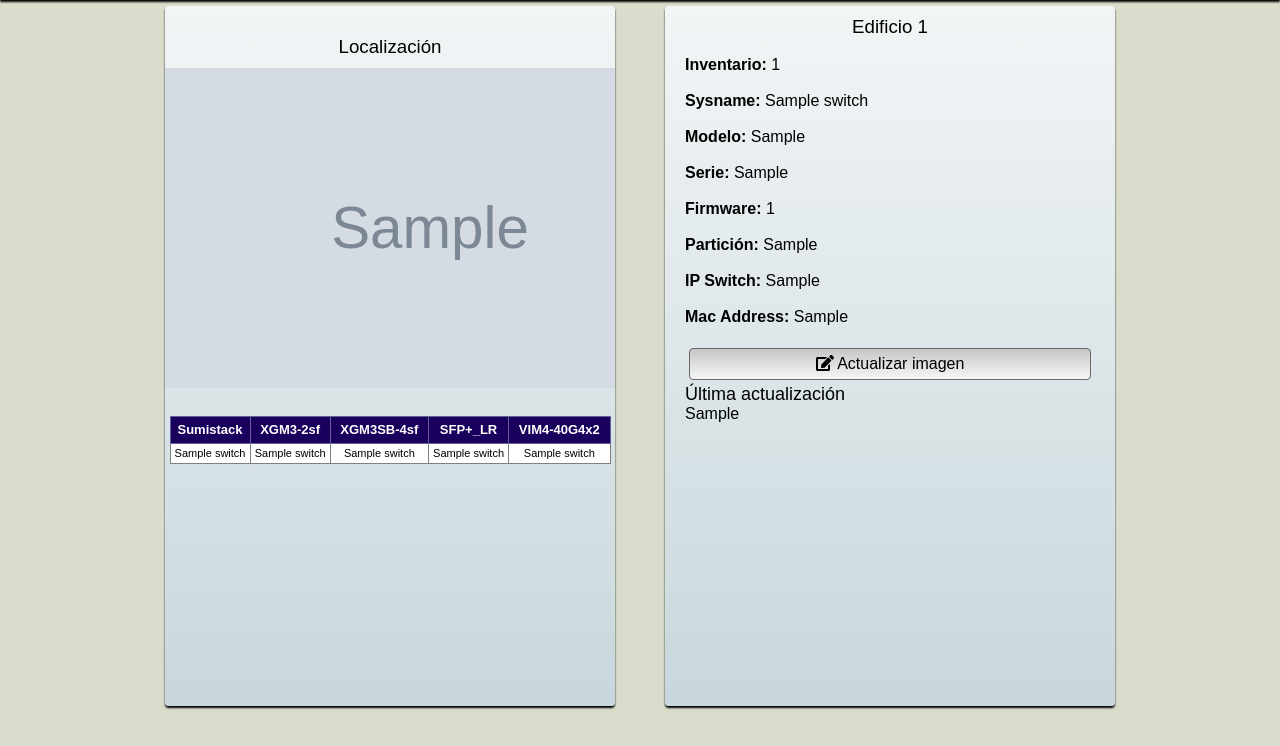
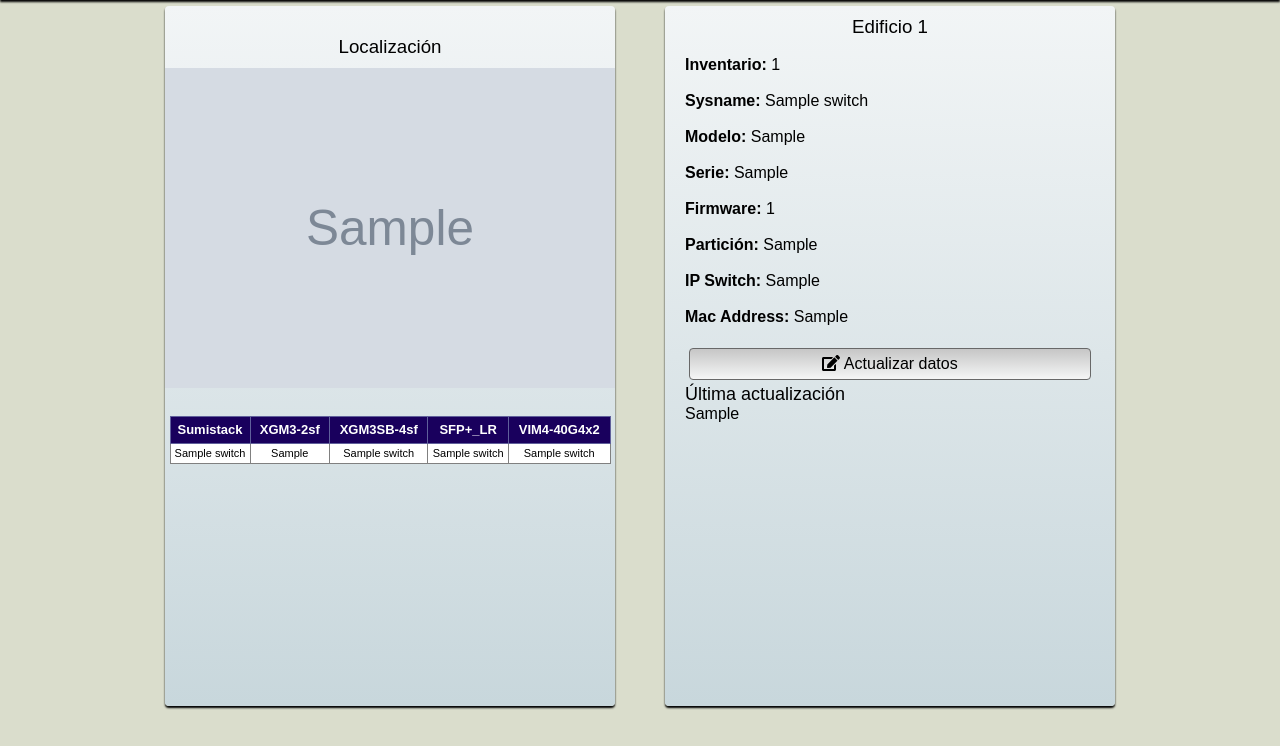
Before and after one commit to jesus-adame/Proyecto-de-red-inal-mbrica, a PHP site: page /red-uaem/vista-sw.php?switch=1 in a window 1280 px wide. Shown: the part 96-842 px from the top of the page. Run offline with PHP 8.4, Linux system fonts and the light colour scheme; the visitor is signed in with stand-in values (Sample User, id 1); tables that the repository leaves empty or names only in its code hold one stand-in row (values such as "Sample post"); grey boxes marked "Sample" are stand-in pictures; some web fonts are replaced.

Commit message:
Se editaron los permisos

```diff
--- a/control-usuarios.php
+++ b/control-usuarios.php
@@ -1,6 +1,9 @@
 <?php
 include 'struct/header.php';
 include 'php/conexion.class.php';
+if (!isset($_SESSION['tipo']) || $_SESSION['tipo'] != 1) {
+  header('location: inicio.php'); // Evita el acceso a usuarios no identificados
+}
 Conexion::abrirConexion();
 ?>
 <main class="contenido wrapper">
--- a/inventario-edif.php
+++ b/inventario-edif.php
@@ -11,7 +11,7 @@ include 'php/conexion.class.php';
           <th style="width: 10%">Número</th>
           <th style="width: 50%">nombre</th>
           <th style="max-width: 100px">Imagen</th>
-          <?php if ($_SESSION['tipo'] == 1) { ?>
+          <?php if ($_SESSION['tipo'] == 1 || $_SESSION['tipo'] == 3) { ?>
           <th class='id'>
             <a href="reg-agregar-edif.php" class="boton default"><i class="fas fa-plus-circle"></i> Agregar</a>
           </td>
@@ -35,7 +35,7 @@ include 'php/conexion.class.php';
             <p class="cartel"><?php echo $row['estado']; ?></p>
           </td>
           <?php
-          if ($_SESSION['tipo'] == 1) { ?>
+          if ($_SESSION['tipo'] == 1 || $_SESSION['tipo'] == 3) { ?>
           <td>
             <a class="center boton default2 col-xs-1" style="margin-bottom: .5em;" href="reg-editar-edif.php?id_edificio=<?php echo $row['id_edificio']; ?>">
               <i class="fas fa-edit"></i> Editar
--- a/vista-sw.php
+++ b/vista-sw.php
@@ -18,8 +18,8 @@ $srow = mysqli_fetch_array($sresult);
   <div class="row">
     <div class=" div-ap img-ap col-xs-1 col-md-2 box"><br>
       <h3>Localización</h3>
-      <img style="height: 20em" class="wrapper"
-      src="imagenes/switchs/<?php echo $srow['imagen']; ?>" alt="Imagen"><br>
+      <img style="max-height: 20em; width: 100%" class="wrapper"
+      src="imagenes/switchs/<?php echo $srow['imagen']; ?>" alt="<?php echo $row['sysname']; ?>"><br>
       <div style="overflow-x: auto; margin: auto;">
         <table class="radius">
           <thead>
@@ -34,7 +34,7 @@ $srow = mysqli_fetch_array($sresult);
           <tbody>
             <tr>
               <td><?php echo $row['sysname']; ?></td>
-              <td><?php echo $row['sysname']; ?></td>
+              <td><?php echo $row['modelo']; ?></td>
               <td><?php echo $row['sysname']; ?></td>
               <td><?php echo $row['sysname']; ?></td>
               <td><?php echo $row['sysname']; ?></td>
@@ -56,11 +56,11 @@ $srow = mysqli_fetch_array($sresult);
       <p><b>Mac Address:</b> <?php echo $row['mac']; ?></p><br>
       <?php if ($srow['id_switch'] <= 0) { ?>
       <a class='boton2' href='reg-prop-agregar-sw.php?id_switch=<?php echo $row['id_switch']; ?>'>
-        <i class="fas fa-arrow-up"></i> Registrar imagen
+        <i class="fas fa-arrow-up"></i> Registrar datos
       </a><br>
       <?php } else { ?>
       <a class="boton2" href="reg-prop-editar-sw.php?id_switch=<?php echo $row['id_switch']; ?>">
-        <i class="fas fa-edit"></i> Actualizar imagen
+        <i class="fas fa-edit"></i> Actualizar datos
       </a>
       <?php } ?>
       <p class="txt">Última actualización</p>
```
Also changed, not shown: vista-edif.php (+4 -4 lines).
